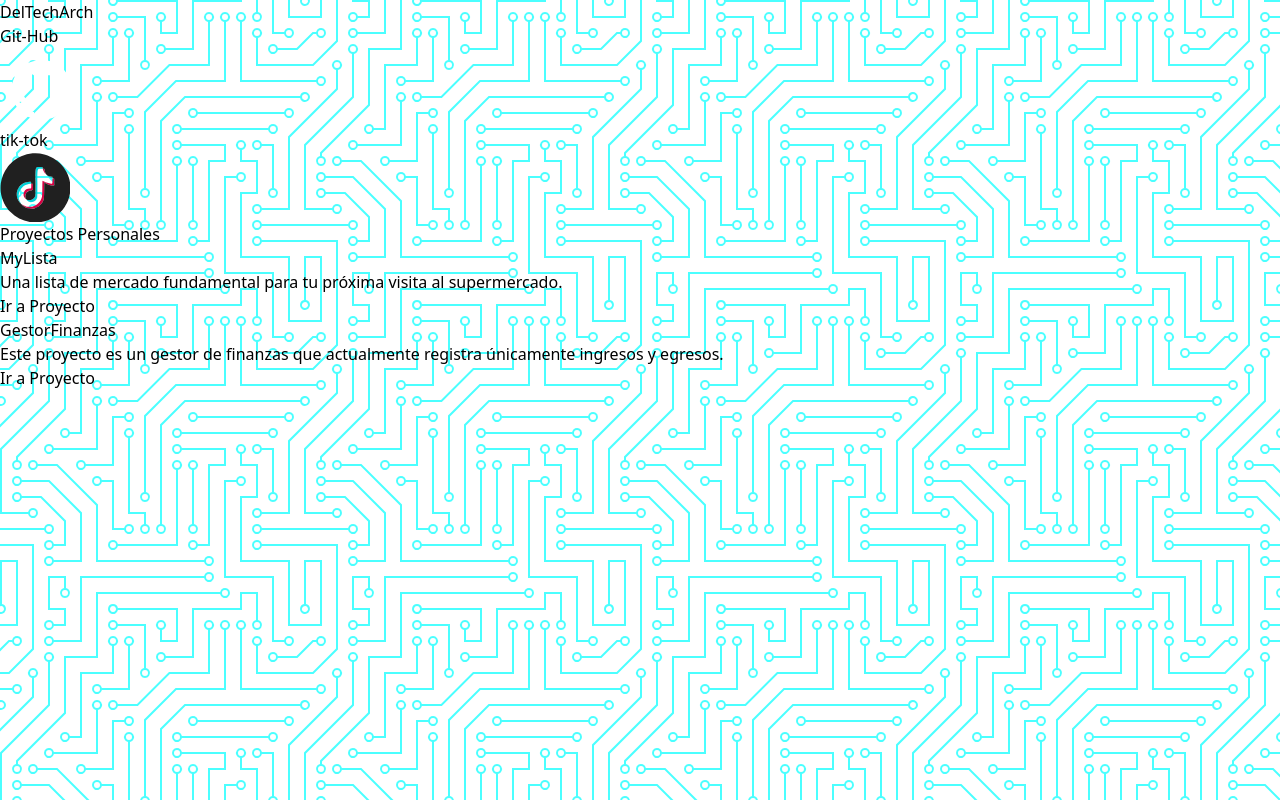
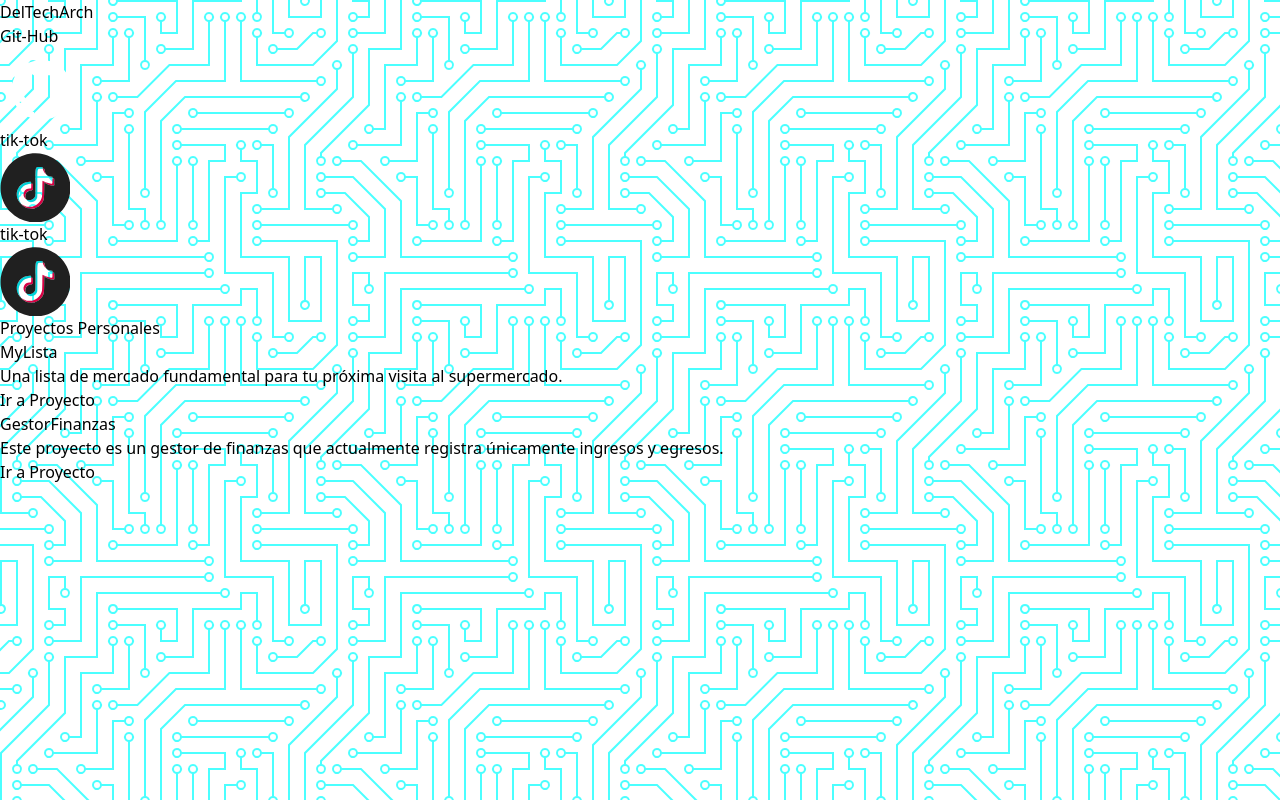
Before and after one commit to DeltechArch/Pagina-Enlaces, a React (Vite) app: page / in a window 1280 px wide. Built offline with nearby package versions, Linux system fonts and the light colour scheme.

Commit message:
probando en pc nueva

```diff
--- a/src/components/ListaDeLinks.jsx
+++ b/src/components/ListaDeLinks.jsx
@@ -17,6 +17,11 @@ export const ListaDeLinks = () => {
         imagenSrc='./assets/tiktok.svg'
         enlace='https://www.tiktok.com/@deltecharch'
       />
+       <InfoLink
+        texto='tik-tok'
+        imagenSrc='./assets/tiktok.svg'
+        enlace='https://www.tiktok.com/@deltecharch'
+      />
 
 
     </ul>
```
